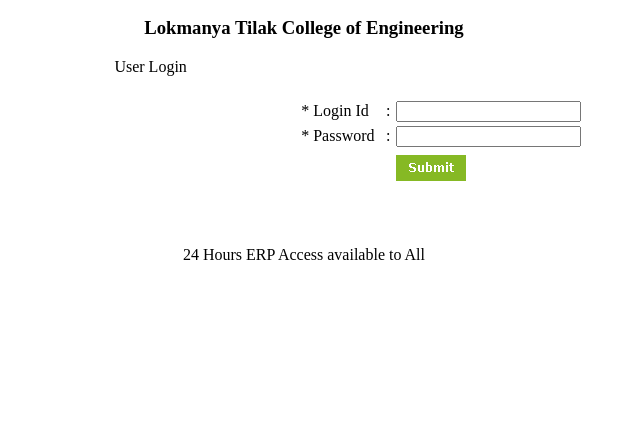
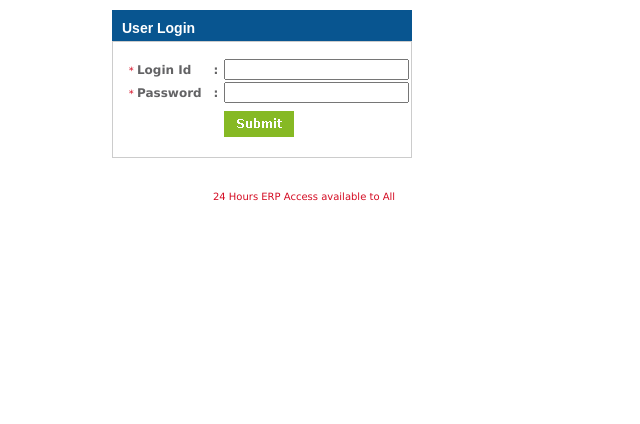
Before and after one commit to rushiranpise/cclexp9, a plain HTML site: page index.html in a window 1280 px wide. Shown: the part 376-800 px from the top of the page, without its empty margins (336-976 px from the left). Drawn offline with Linux system fonts and the light colour scheme.

Commit message:
link erp css

```diff
--- a/index.html
+++ b/index.html
@@ -1,6 +1,7 @@
 <html>
   <head>
     <title>Home Page</title>
+	  <link rel="stylesheet" href="css/erp.css"
   </head>
   <body>
     <center>
```
